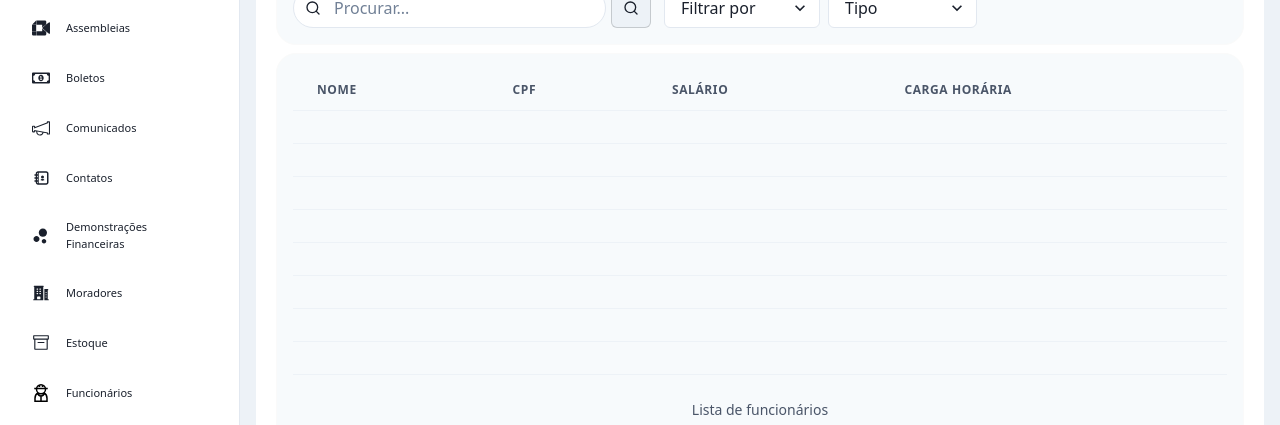
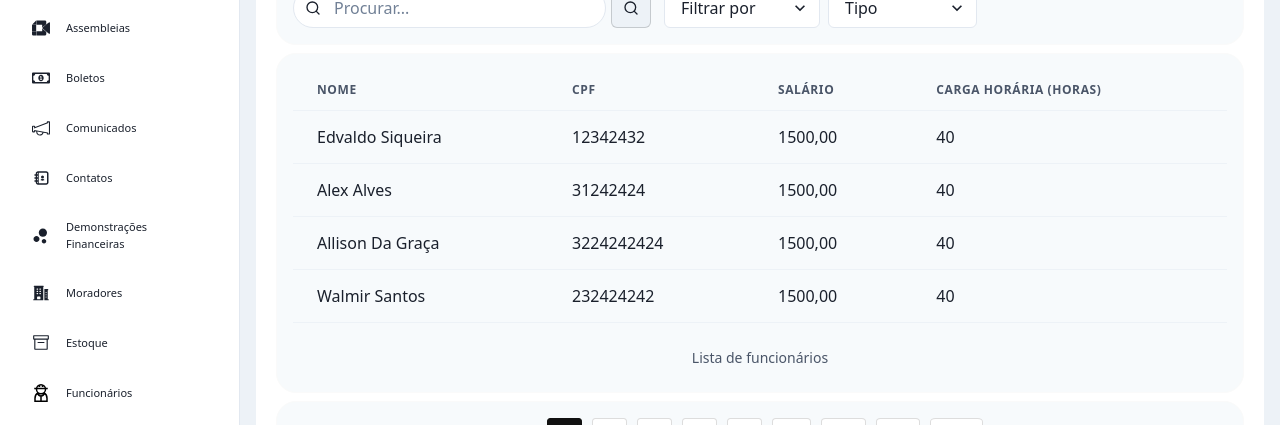
Before and after one commit to Chediak/yukon-dash-front, a Next.js app: page /employees in a window 1280 px wide. Shown: the part 175-600 px from the top of the page. Built offline with nearby package versions, Linux system fonts and the light colour scheme.

Commit message:
tr adjust

```diff
--- a/components/SearchBar.tsx
+++ b/components/SearchBar.tsx
@@ -34,7 +34,7 @@ export default function SearchBar() {
           children={
             <IconButton
               aria-label="Search"
-              icon={<FiSearch color="gray.300" />}
+              icon={<FiSearch color="gray.100" />}
               border="1px solid #1111112e"
             />
           }
--- a/pages/employees.tsx
+++ b/pages/employees.tsx
@@ -34,14 +34,11 @@ import {
   ];
 
   const employees = [
-    { name: "Edgar Santiago", cpf: "12342432" },
-    { name: "Anderson Pereira", cpf: "31242424" },
-    { name: "Mattheus Chediak", cpf: "3224242424" },
-    { name: "Larissa Anklam", cpf: "232424242" },
-    { name: "Ronaldo Vieira", cpf: "532434344" },
-    { name: "Sarah Augusto", cpf: "235765752" },
-    { name: "Carlos Tavares", cpf: "32575675" },
-    { name: "Paulo Ruas", cpf: "634534734" },
+    { name: "Edvaldo Siqueira", cpf: "12342432", salario: "1500,00", carga: "40" },
+    { name: "Alex Alves", cpf: "31242424", salario: "1500,00", carga: "40" },
+    { name: "Allison Da Graça", cpf: "3224242424", salario: "1500,00", carga: "40" },
+    { name: "Walmir Santos", cpf: "232424242", salario: "1500,00", carga: "40" },
+
   ];
 
   export default function Employee() {
@@ -88,28 +85,28 @@ import {
                       <Th>Nome</Th>
                       <Th>CPF</Th>
                       <Th>Salário</Th>
-                      <Th>Carga Horária</Th>
+                      <Th>Carga Horária (Horas)</Th>
                     </Tr>
                   </Thead>
                   {/*cabeça*/}
 
                   {/*corpo*/}
                   <Tbody>
-                    {employees.map((employes) => (
+                    {employees.map((employees) => (
                       // eslint-disable-next-line react/jsx-key
                       <Tr
                         as={motion.tr}
                         whileHover={{
                           backgroundColor: "#111111",
-                          color: "#fafafa",
+                          color: "#7DFDFE",
                           cursor: "block",
                         }}
                         transition="ease-in-out"
                       >
-                        <Td>{employees.nome}</Td>
+                        <Td>{employees.name}</Td>
                         <Td>{employees.cpf}</Td>
-                        <Td>{employees.cpf}</Td>
-                        <Td>{employees.cpf}</Td>
+                        <Td>{employees.salario}</Td>
+                        <Td>{employees.carga}</Td>
                       </Tr>
                     ))}
                   </Tbody>
--- a/pages/resident.tsx
+++ b/pages/resident.tsx
@@ -99,7 +99,7 @@ export default function Resident() {
                       as={motion.tr}
                       whileHover={{
                         backgroundColor: "#111111",
-                        color: "#fafafa",
+                        color: "#7DFDFE",
                         cursor: "block",
                       }}
                       transition="ease-in-out"
```
